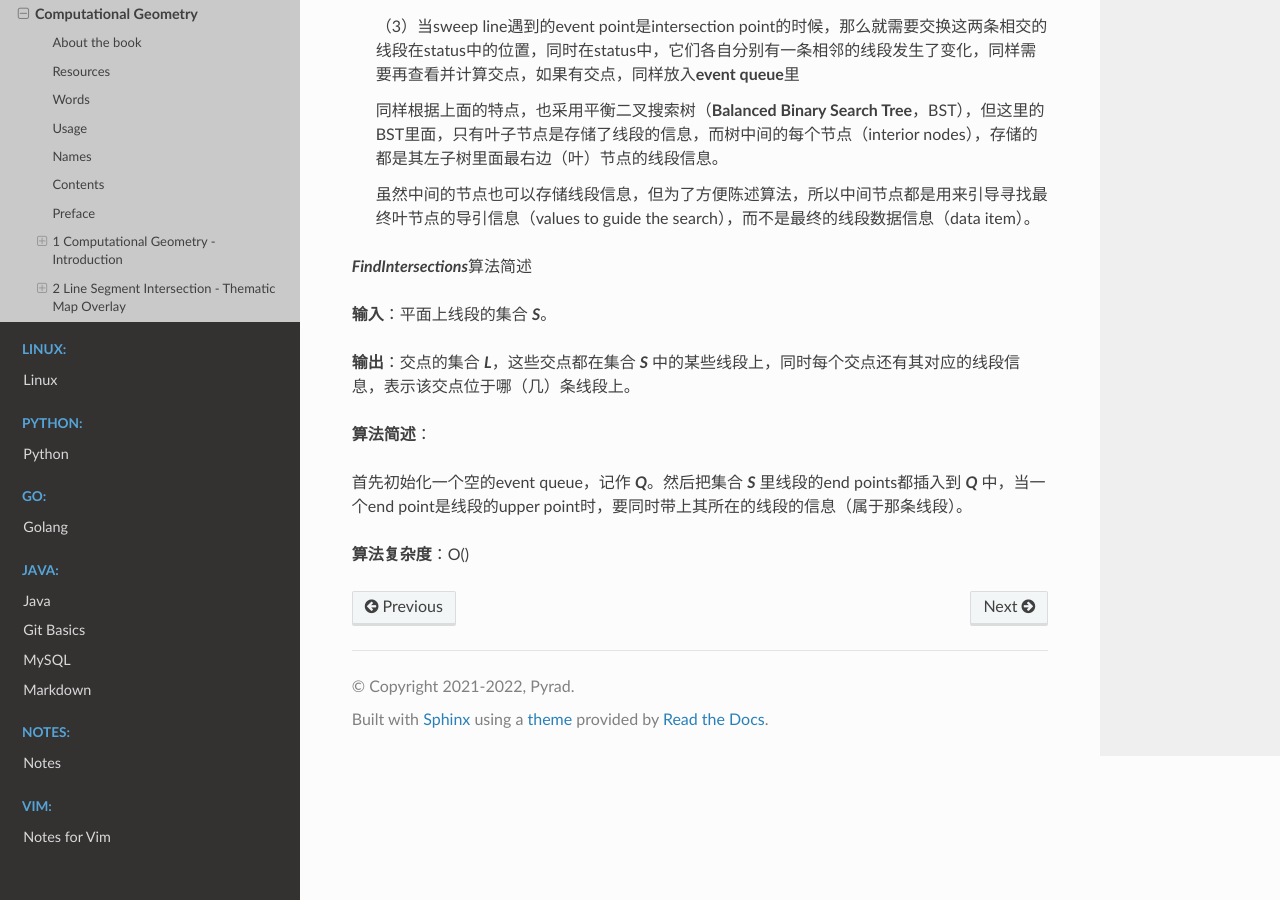
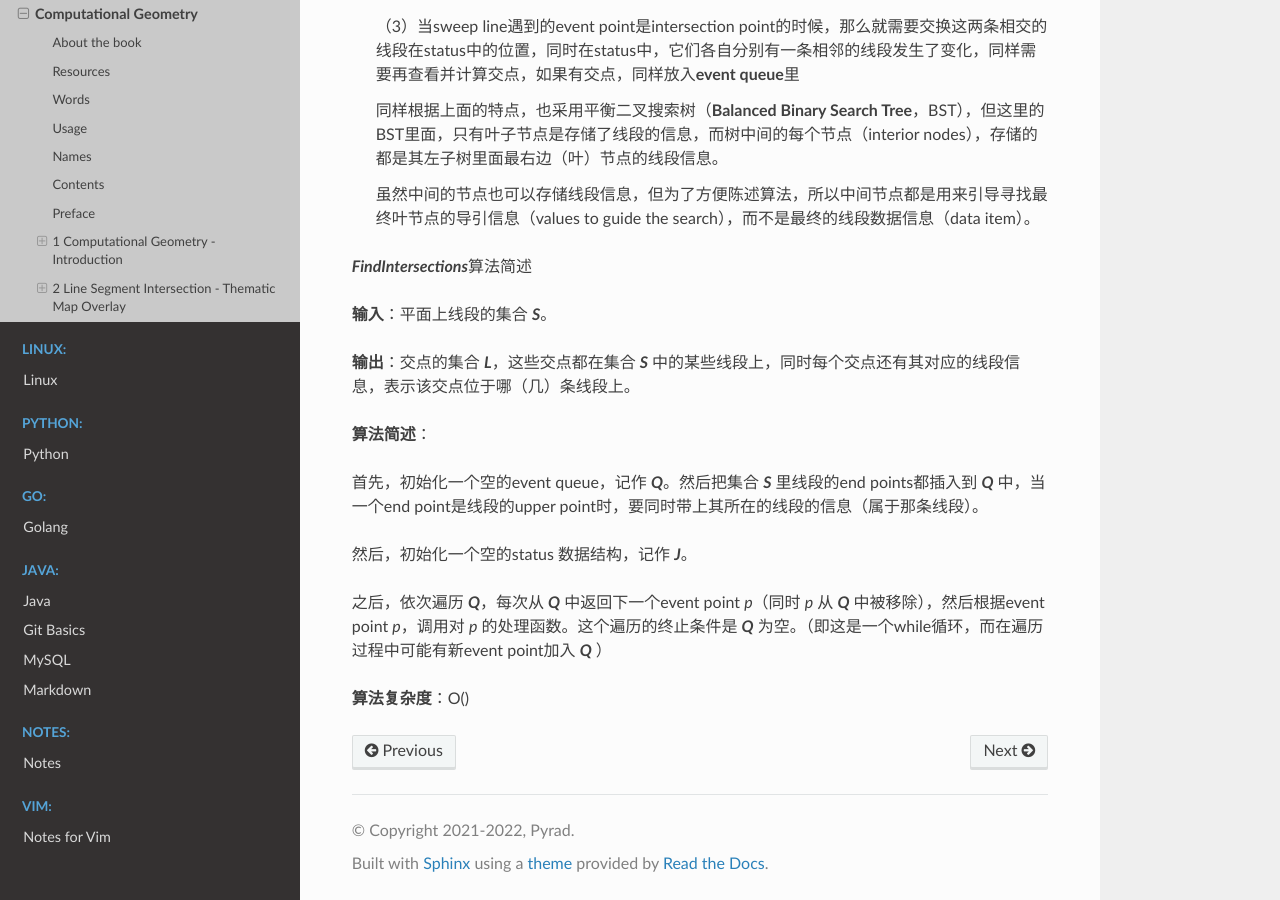
Before and after one commit to Pyrad/pyradnotes, a Sphinx documentation site: the page built from source/Geometry/ComputationalGeometryAA3rd.md, in a window 1280 px wide and 900 px high, scrolled down 12979 px. Built offline with Sphinx 7.4.7 and the Read the Docs theme 2.0.0, drawn with Linux system fonts in a browser that asks for light colours.

Commit message:
CGAA3 chapter 2 continue description of algo
Not finished yet

```diff
--- a/source/Geometry/ComputationalGeometryAA3rd.md
+++ b/source/Geometry/ComputationalGeometryAA3rd.md
@@ -526,8 +526,10 @@ sweep line遇到三种不同event point时对应的操作
 
 **算法简述**：
 
-首先初始化一个空的event queue，记作 ***Q***。然后把集合 ***S*** 里线段的end points都插入到 ***Q*** 中，当一个end point是线段的upper point时，要同时带上其所在的线段的信息（属于那条线段）。
+首先，初始化一个空的event queue，记作 ***Q***。然后把集合 ***S*** 里线段的end points都插入到 ***Q*** 中，当一个end point是线段的upper point时，要同时带上其所在的线段的信息（属于那条线段）。
 
+然后，初始化一个空的status 数据结构，记作 ***J***。
 
+之后，依次遍历 ***Q***，每次从 ***Q*** 中返回下一个event point *p*（同时 *p* 从 ***Q*** 中被移除），然后根据event point *p*，调用对 *p* 的处理函数。这个遍历的终止条件是 ***Q*** 为空。（即这是一个while循环，而在遍历过程中可能有新event point加入 ***Q*** ）
 
 **算法复杂度**：O()
```
